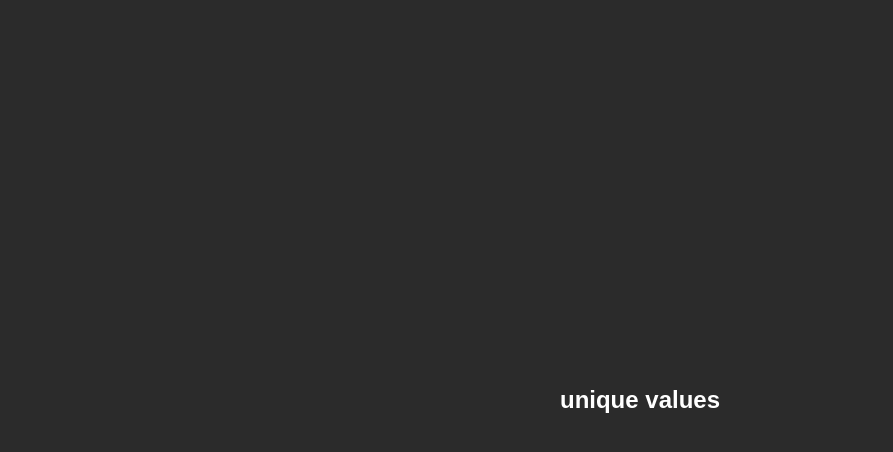
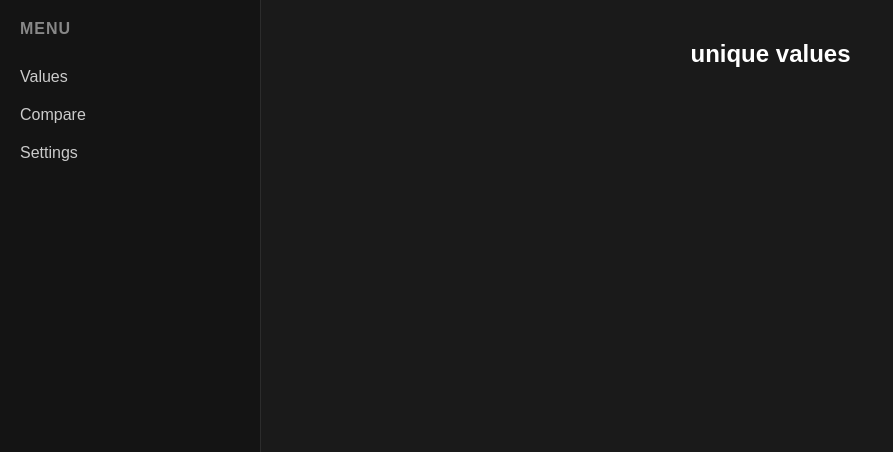
Before and after one commit to knqwx/uniquevals, a plain HTML site: page val.html in a window 1280 px wide. Shown: the top 452 px of the page, without its empty margins (0-893 px from the left). Drawn offline with Linux system fonts and the light colour scheme.

Commit message:
Update title and enhance sidebar layout in val.html

```diff
--- a/val.html
+++ b/val.html
@@ -3,24 +3,69 @@
 <head>
     <meta charset="UTF-8">
     <meta name="viewport" content="width=device-width, initial-scale=1.0">
-    <title>MM2 values</title>
+    <title>MM2 Aggregator</title>
     <style>
         body {
-            background-color: #2b2b2b;
+            background-color: #1a1a1a; /* Более темный фон */
             color: #ffffff;
             font-family: Arial, sans-serif;
             margin: 0;
             display: flex;
-            justify-content: center;
+            height: 100vh;
+        }
+        /* Сайдбар слева */
+        aside {
+            width: 220px;
+            background-color: #141414;
+            border-right: 1px solid #2c2c2c;
+            display: flex;
+            flex-direction: column;
+            padding: 20px;
+        }
+        .sidebar-title {
+            font-size: 16px;
+            font-weight: bold;
+            color: #888;
+            margin-bottom: 20px;
+            text-transform: uppercase;
+            letter-spacing: 1px;
+        }
+        .sidebar-item {
+            color: #ccc;
+            text-decoration: none;
+            padding: 10px 0;
+            transition: color 0.2s;
+        }
+        .sidebar-item:hover {
+            color: #fff;
+        }
+        /* Основная область */
+        main {
+            flex-grow: 1;
+            display: flex;
+            flex-direction: column;
             align-items: center;
-            height: 100vh;
+            padding-top: 40px; /* Текст вверху */
         }
         h1 {
             font-size: 24px;
+            margin: 0;
+            text-transform: lowercase;
         }
     </style>
 </head>
 <body>
-    <h1>unique values</h1>
+
+    <aside>
+        <div class="sidebar-title">Menu</div>
+        <a href="#" class="sidebar-item">Values</a>
+        <a href="#" class="sidebar-item">Compare</a>
+        <a href="#" class="sidebar-item">Settings</a>
+    </aside>
+
+    <main>
+        <h1>unique values</h1>
+    </main>
+
 </body>
 </html>
```
